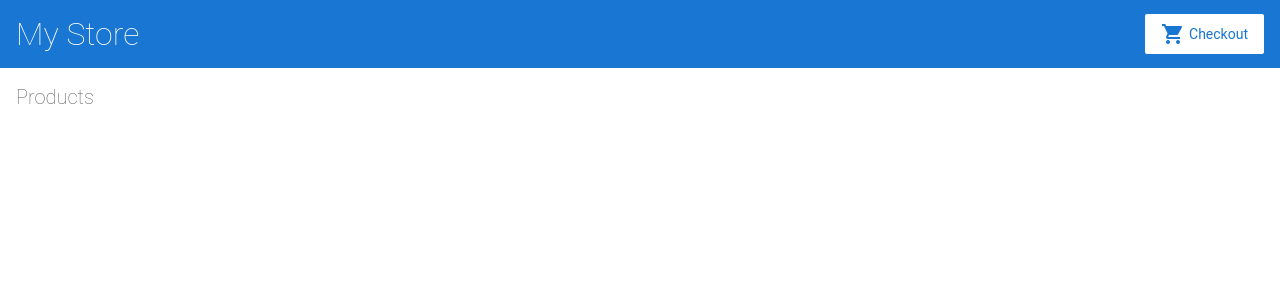
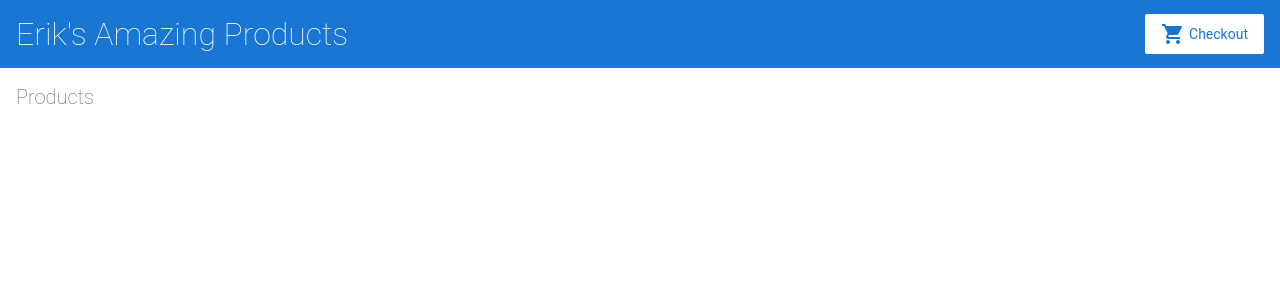
Before and after one commit to Drumshtick/simple-store, an Angular app: page / in a window 1280 px wide. Shown: the top 300 px of the page. Built offline with nearby package versions, Linux system fonts and the light colour scheme.

Commit message:
3 files modified

```diff
--- a/src/app/top-bar/top-bar.component.html
+++ b/src/app/top-bar/top-bar.component.html
@@ -1,11 +1,7 @@
 <a [routerLink]="['/']">
-  <h1>My Store</h1>
+  <h1>Erik's Amazing Products</h1>
 </a>
 
-<a class="button fancy-button"><i class="material-icons">shopping_cart</i>Checkout</a>
-
-<!--
-Copyright Google LLC. All Rights Reserved.
-Use of this source code is governed by an MIT-style license that
-can be found in the LICENSE file at https://angular.io/license
--->
+<a class="button fancy-button"
+  ><i class="material-icons">shopping_cart</i>Checkout</a
+>
```
Also changed, not shown: src/app/app.component.ts (+2 -10 lines), src/app/product-list/product-list.component.html (+0 -7 lines).
